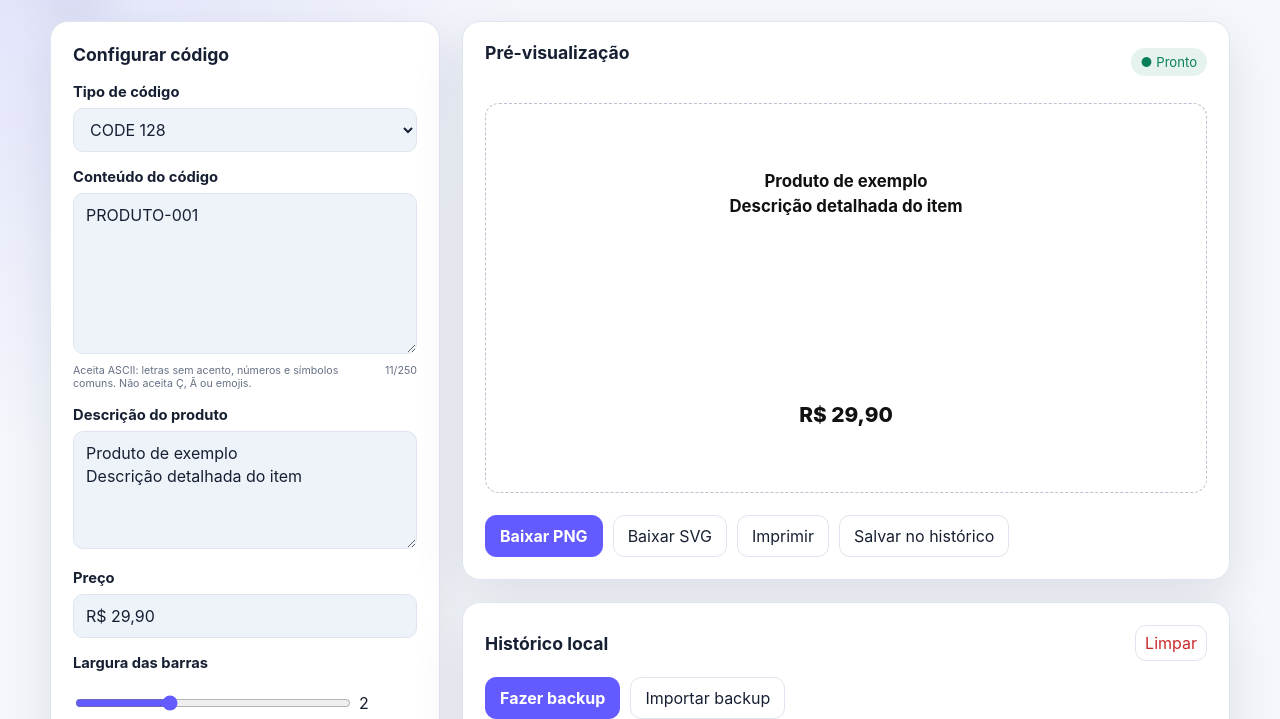
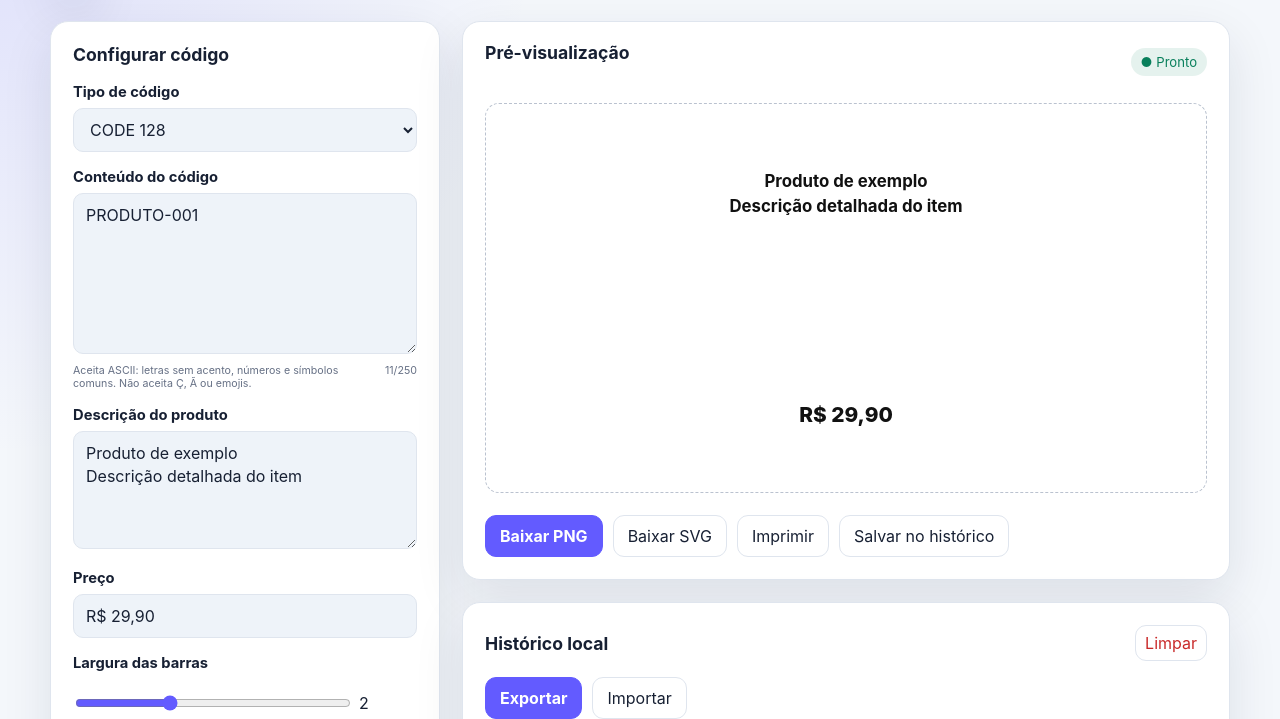
Before and after one commit to alcane1959/Codigo-de-Barras, a plain HTML site: page index.html in a window 1280 px wide. Shown: the part 81-800 px from the top of the page. Drawn offline with nearby package versions, Linux system fonts and the light colour scheme.

Commit message:
Change 'Importar backup' to 'Importar' and 'Fazer backup' to 'Exportar'

```diff
--- a/index.html
+++ b/index.html
@@ -42,7 +42,7 @@ Descrição detalhada do item</textarea></div>
     </aside>
     <div>
       <section class="card workspace"><div class="workspace-head"><h2>Pré-visualização</h2><span class="status">● Pronto</span></div><div class="preview-area"><div id="labelPreview" class="label-preview"><div><p id="descriptionPreview" class="description"></p><svg id="barcode"></svg><div id="qrContainer"></div><p id="pricePreview" class="price"></p></div></div></div><div class="actions"><button id="pngBtn" class="btn primary" type="button">Baixar PNG</button><button id="svgBtn" class="btn" type="button">Baixar SVG</button><button id="printBtn" class="btn" type="button">Imprimir</button><button id="saveBtn" class="btn" type="button">Salvar no histórico</button></div></section>
-      <section class="card history"><div class="history-head"><h2>Histórico local</h2><button id="clearBtn" class="btn danger mini" type="button">Limpar</button></div><div class="actions" style="padding:16px 0 0"><button id="backupBtn" class="btn primary" type="button">Fazer backup</button><button id="importBtn" class="btn" type="button">Importar backup</button><input id="importFile" type="file" accept="application/json,.json" hidden></div><p id="backupMessage" class="message" role="status" aria-live="polite"></p><div id="historyList" class="history-list"></div></section>
+      <section class="card history"><div class="history-head"><h2>Histórico local</h2><button id="clearBtn" class="btn danger mini" type="button">Limpar</button></div><div class="actions" style="padding:16px 0 0"><button id="backupBtn" class="btn primary" type="button">Exportar</button><button id="importBtn" class="btn" type="button">Importar</button><input id="importFile" type="file" accept="application/json,.json" hidden></div><p id="backupMessage" class="message" role="status" aria-live="polite"></p><div id="historyList" class="history-list"></div></section>
     </div>
   </section><footer>Projeto em HTML, CSS e JavaScript. QR Code aceita UTF-8. Os códigos lineares seguem as limitações de caracteres de cada padrão.</footer>
 </main>
```
